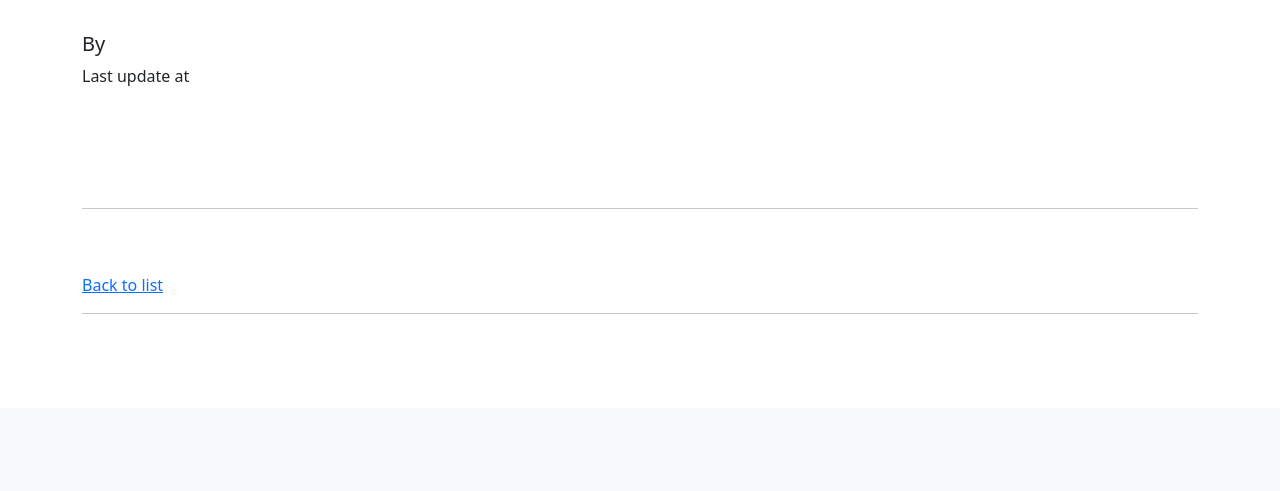
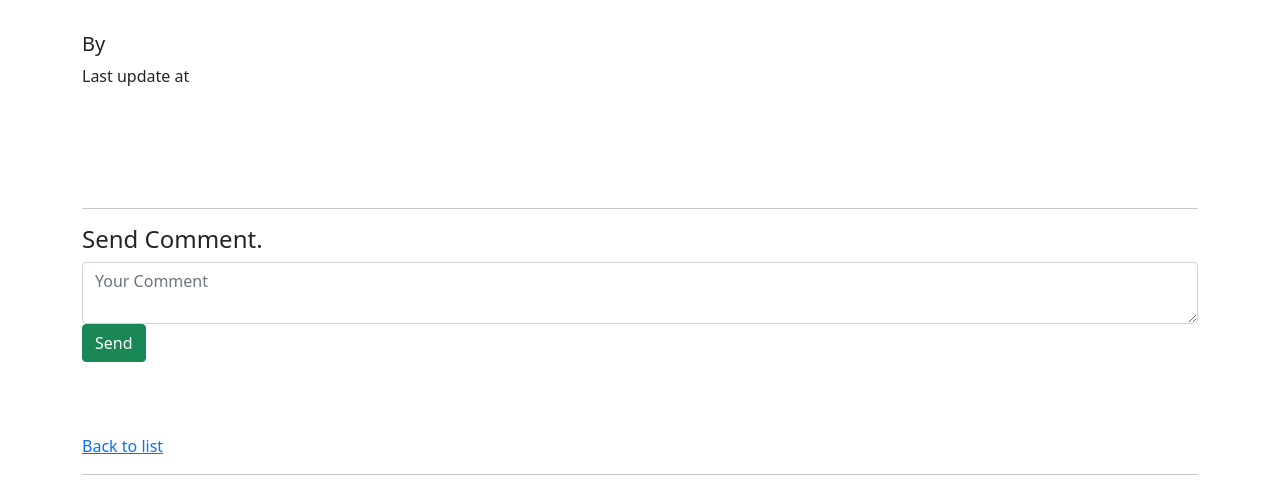
Before and after one commit to abbasymot/django-blog, a Django app: template blog/templates/blog/post_details.html in a window 1280 px wide. Shown: the part 392-883 px from the top of the page. Before the commit the page ends 706 px from the top, so only its background shows below. Run offline with Django 4.2, Linux system fonts and the light colour scheme; the template is opened without the code that fills it, so the values that code supplies are empty; the visitor is signed in with stand-in values (Sample User, id 1); some libraries are stand-ins or nearby versions.

Commit message:
add comments form

```diff
--- a/blog/templates/blog/post_details.html
+++ b/blog/templates/blog/post_details.html
@@ -25,6 +25,16 @@
     {% endif %}
     <br><br>
     <hr>
+    {% if request.user.is_authenticated %}
+        <form action="" method="POST">
+            {% csrf_token %}
+            <h4>Send Comment.</h4>
+            <textarea class="form-control" type="text" placeholder="Your Comment"></textarea>
+            <input class="btn btn-success" type="submit" name="" id="" value="Send">
+        </form>
+        <br>
+    {% endif %}
+
     {% if comments %}
     <h4>Comments</h4>
         {% for comment in comments %}
```
